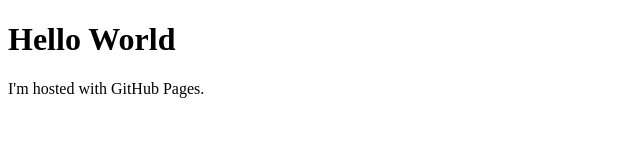
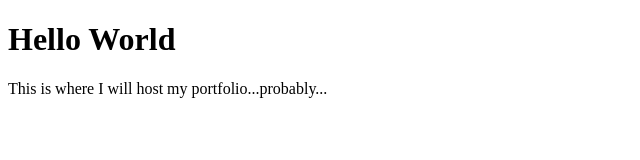
Before and after one commit to matthewasloan95/matthewasloan95.github.io, a plain HTML site: page index.html in a window 1280 px wide. Shown: the whole page, without its empty margins (0-640 px from the left). Drawn offline with Linux system fonts and the light colour scheme.

Commit message:
Update index.html

```diff
--- a/index.html
+++ b/index.html
@@ -2,6 +2,6 @@
 <html>
 <body>
 <h1>Hello World</h1>
-<p>I'm hosted with GitHub Pages.</p>
+<p>This is where I will host my portfolio...probably...</p>
 </body>
 </html>
```
